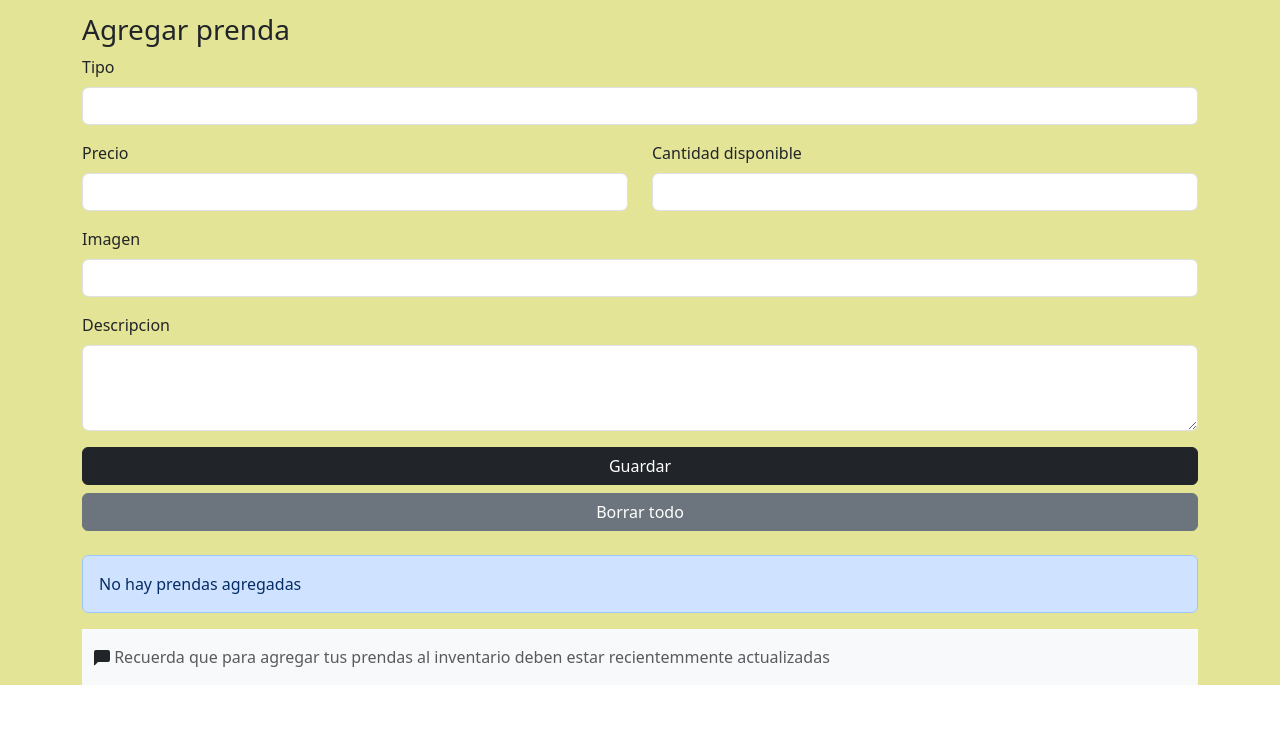
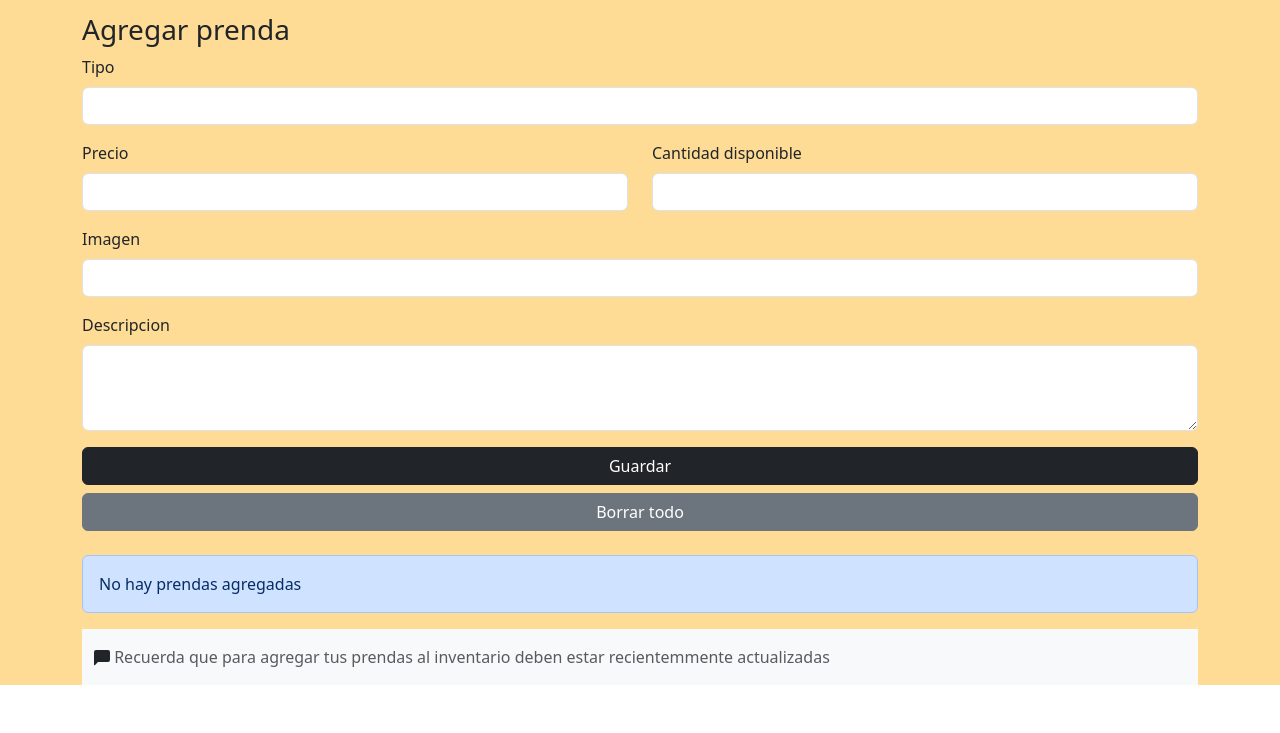
Before and after one commit to gabiob02/PROYECTO2, a plain HTML site: page index.html in a window 1280 px wide. Shown: the part 67-800 px from the top of the page. Drawn offline with nearby package versions, Linux system fonts and the light colour scheme.

Commit message:
Update styles.css

```diff
--- a/assets/css/styles.css
+++ b/assets/css/styles.css
@@ -3,5 +3,5 @@ main > .container {
   }
 
   #miDiv {
-    background-color: rgb(228, 228, 150)
+    background-color: rgb(255, 220, 149)
     }
```
